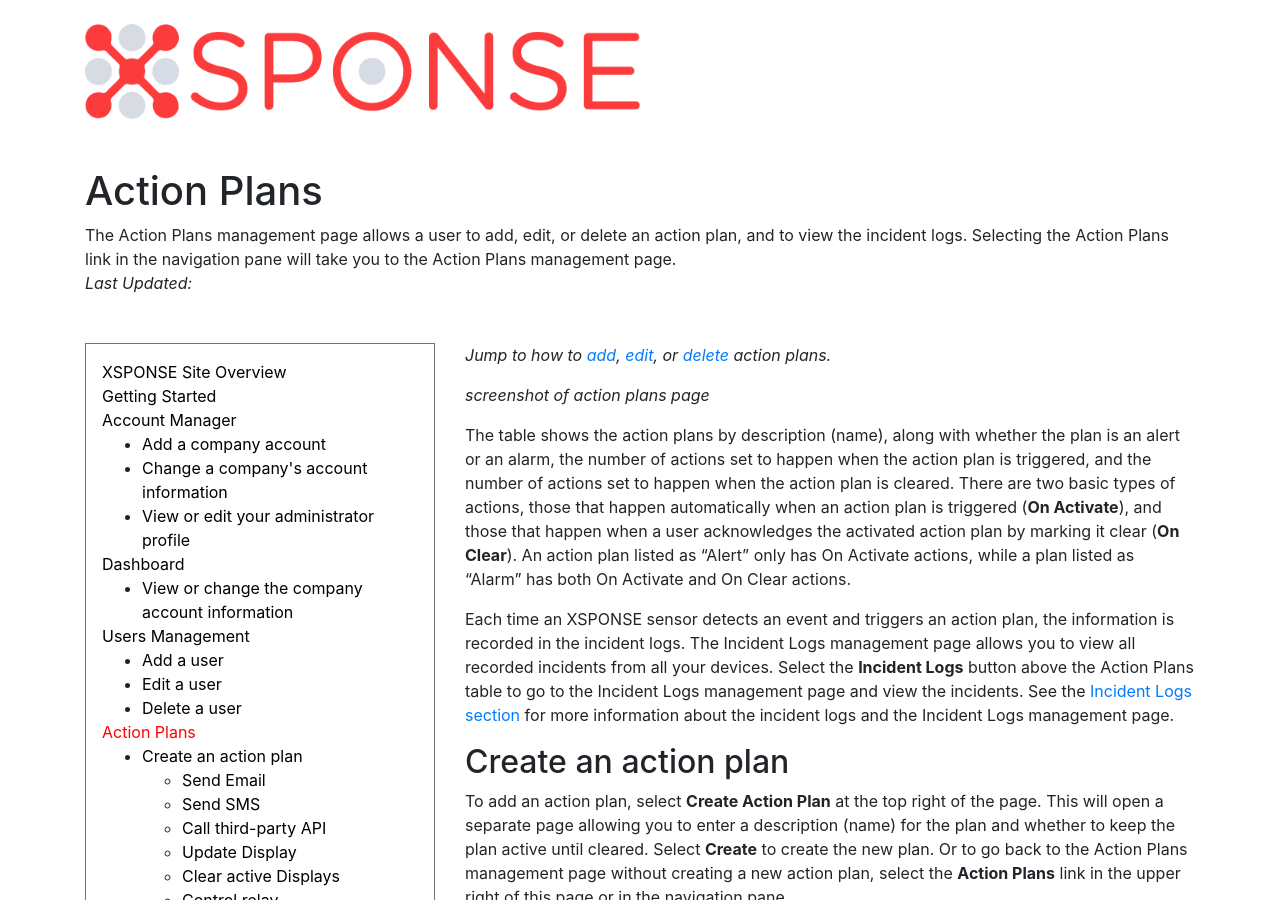
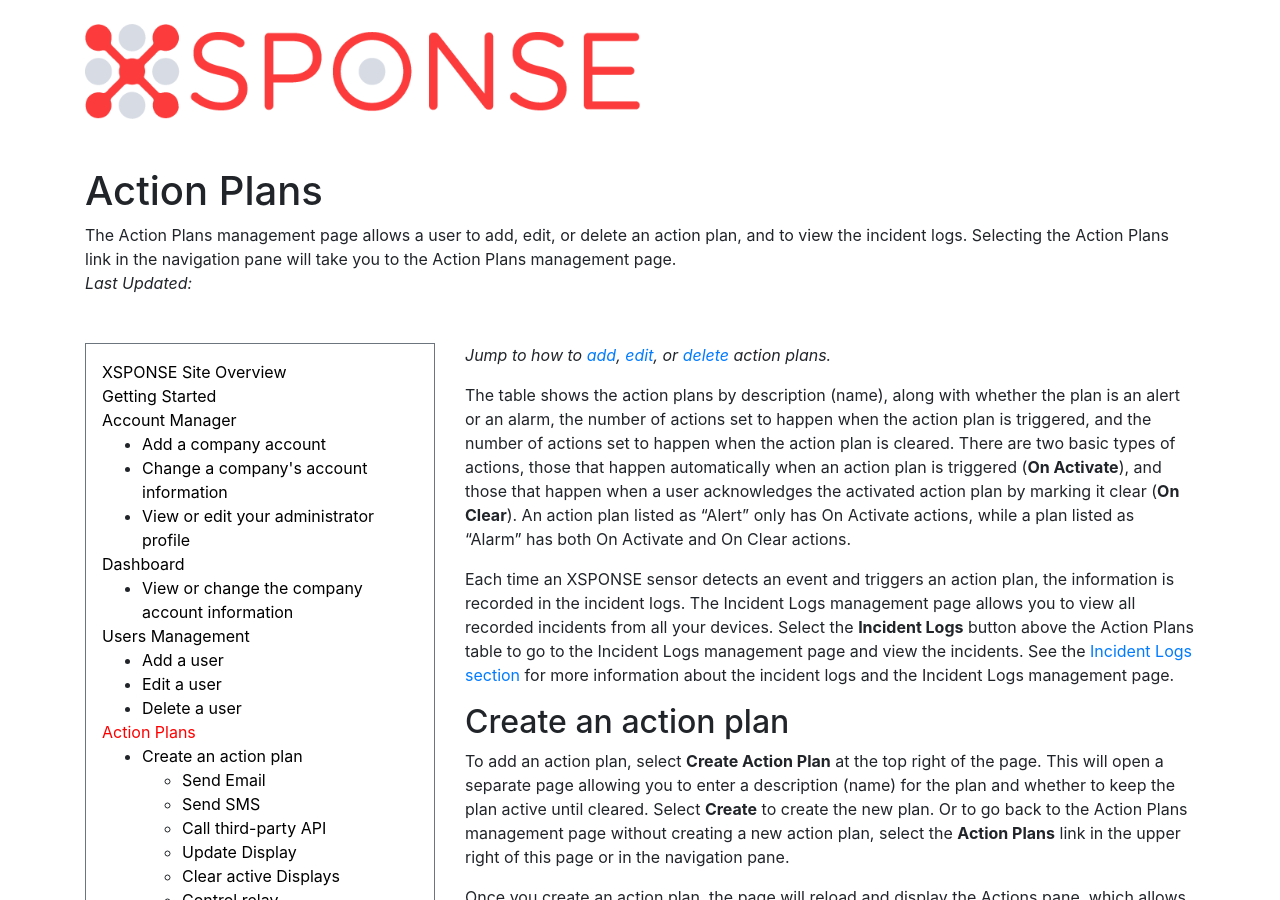
Before and after one commit to NrsSystems/docs, a Jekyll site: the page built from general-ops/action-plans.md, in a window 1280 px wide and 900 px high. Built offline with Jekyll 4.4.1, drawn with Linux system fonts in a browser that asks for light colours; our own code applies the rules of GitHub Pages for plain Markdown files.

Commit message:
Update action-plans.md
Removed screenshot placeholder.

```diff
--- a/general-ops/action-plans.md
+++ b/general-ops/action-plans.md
@@ -3,8 +3,6 @@ title: Action Plans
 abstract: The Action Plans management page allows a user to add, edit, or delete an action plan, and to view the incident logs. Selecting the Action Plans link in the navigation pane will take you to the Action Plans management page.
 ---
 *Jump to how to [add](action-plans.md#create-an-action-plan), [edit](action-plans.md#edit-an-action-plan), or [delete](action-plans.md#delete-an-action-plan) action plans.*
-
-> _screenshot of action plans page_
 
 The table shows the action plans by description (name), along with whether the plan is an alert or an alarm, the number of actions set to happen when the action plan is triggered, and the number of actions set to happen when the action plan is cleared. There are two basic types of actions, those that happen automatically when an action plan is triggered (**On Activate**), and those that happen when a user acknowledges the activated action plan by marking it clear (**On Clear**). An action plan listed as "Alert" only has On Activate actions, while a plan listed as "Alarm" has both On Activate and On Clear actions.
 
```
